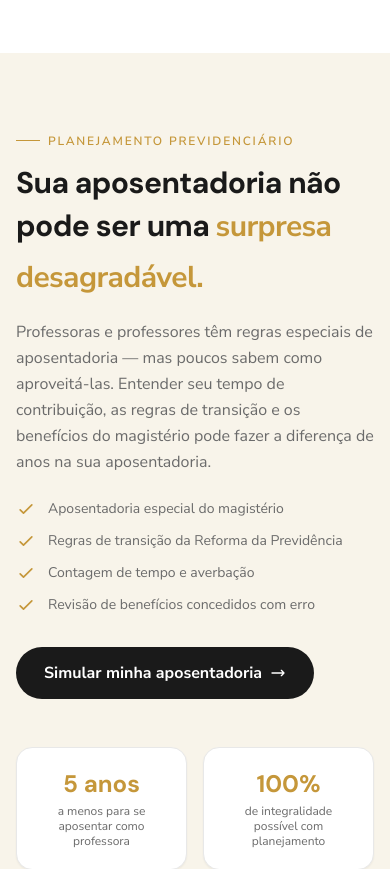
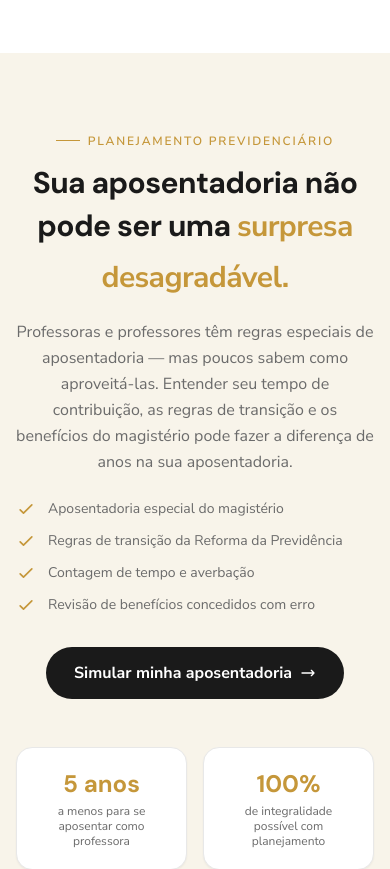
Before and after one commit to TDNobrega/siterogeria, a Next.js app: page /professores in a window 390 px wide. Shown: the part 2140-3009 px from the top of the page. Built offline with nearby package versions, Linux system fonts and the light colour scheme; a web font is replaced by a local one.

Commit message:
Fix centering: About eyebrow, HowItWorks button, Testimonials icon, hydration fix

```diff
--- a/src/components/About.tsx
+++ b/src/components/About.tsx
@@ -62,7 +62,7 @@ export default function About() {
 
           {/* ── Right: Text ── */}
           <div className="mt-10 lg:mt-0 text-center lg:text-left">
-            <p className="eyebrow">Sobre o Escritório</p>
+            <p className="eyebrow justify-center lg:justify-start">Sobre o Escritório</p>
 
             <h2 className="section-title mb-4">
               Advocacia com{' '}
--- a/src/components/HowItWorks.tsx
+++ b/src/components/HowItWorks.tsx
@@ -118,7 +118,7 @@ export default function HowItWorks() {
             href={WHATSAPP_URL}
             target="_blank"
             rel="noopener noreferrer"
-            className="btn-primary"
+            className="btn-primary mx-auto"
           >
             <WhatsAppIcon />
             Iniciar Meu Atendimento Agora
--- a/src/components/Testimonials.tsx
+++ b/src/components/Testimonials.tsx
@@ -85,7 +85,7 @@ export default function Testimonials() {
               className="card bg-white p-4 sm:p-7 flex flex-col min-w-0"
             >
               {/* Quote icon */}
-              <svg className="w-7 h-7 text-secondary mb-4 flex-shrink-0"
+              <svg className="w-7 h-7 text-secondary mb-4 flex-shrink-0 mx-auto"
                 fill="currentColor" viewBox="0 0 24 24">
                 <path d="M14.017 21v-7.391c0-5.704 3.731-9.57 8.983-10.609l.995 2.151c-2.432.917-3.995 3.638-3.995 5.849h4v10h-9.983zm-14.017 0v-7.391c0-5.704 3.748-9.57 9-10.609l.996 2.151c-2.433.917-3.996 3.638-3.996 5.849h3.983v10h-9.983z" />
               </svg>
--- a/src/pages/professores.tsx
+++ b/src/pages/professores.tsx
@@ -234,9 +234,9 @@ export default function Professores() {
           <section id="aposentadoria" className="py-20 px-4 sm:px-6 bg-[#F8F4EA]">
             <div className="max-w-5xl mx-auto">
               <div className="grid lg:grid-cols-2 gap-12 items-center">
-                <div>
+                <div className="text-center lg:text-left">
                   <p className="font-subtitle text-xs font-semibold text-primary tracking-[0.15em]
-                                 uppercase flex items-center gap-2 mb-4">
+                                 uppercase flex items-center justify-center lg:justify-start gap-2 mb-4">
                     <span className="w-6 h-px bg-primary" />
                     Planejamento Previdenciário
                   </p>
@@ -516,7 +516,7 @@ export default function Professores() {
             </div>
             <div className="border-t border-white/10 pt-6 flex flex-col sm:flex-row items-center
                             justify-between gap-3 text-xs font-subtitle text-white/40">
-              <p>© {new Date().getFullYear()} {FIRM_NAME}. Todos os direitos reservados.</p>
+              <p>© 2025 {FIRM_NAME}. Todos os direitos reservados.</p>
               <p>CNPJ: {FIRM_CNPJ} · Inscrita na OAB/RJ</p>
             </div>
           </div>
```
